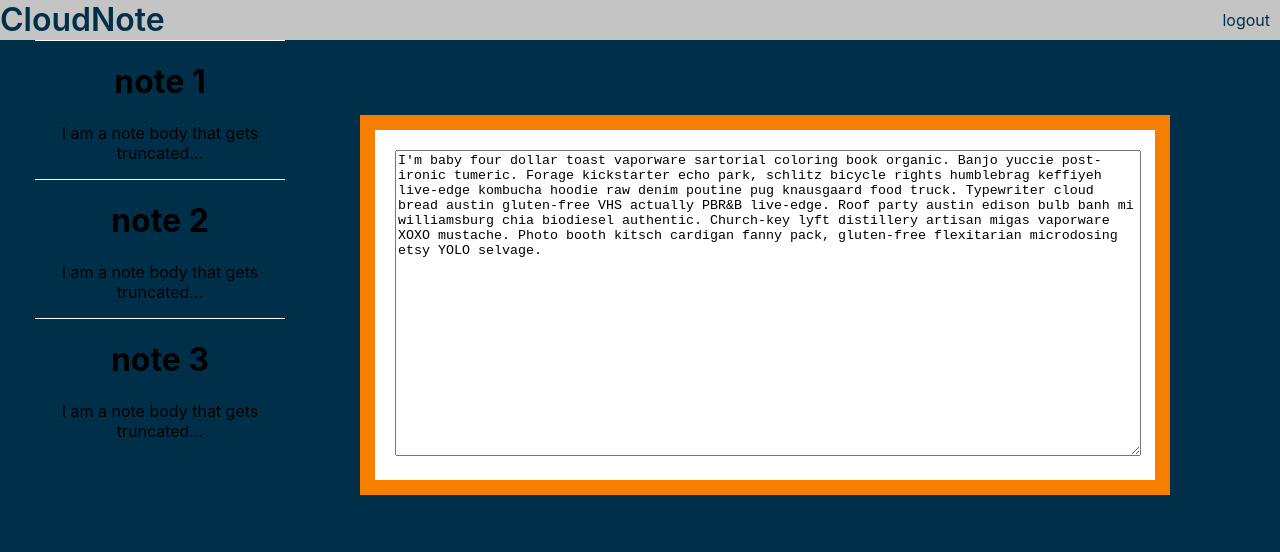
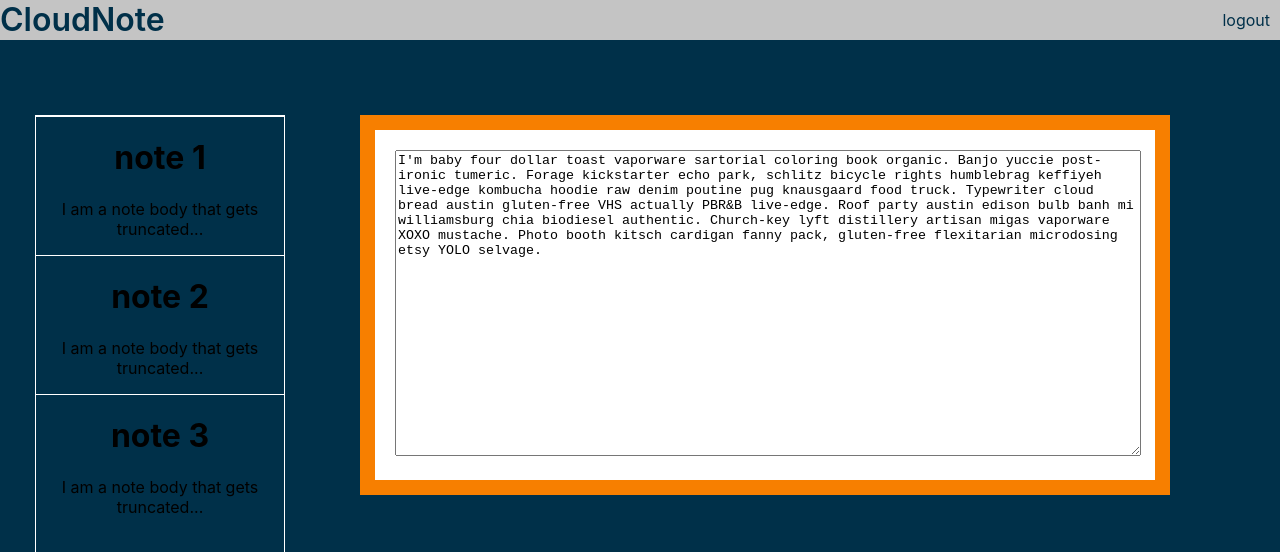
Before and after one commit to N8ers/cloud-note, a React (Create React App) app: page / in a window 1280 px wide. Shown: the top 552 px of the page. Built offline with nearby package versions, Linux system fonts and the light colour scheme.

Commit message:
update note props (for truncation) + border

```diff
--- a/src/components/NoteList/NoteList.css
+++ b/src/components/NoteList/NoteList.css
@@ -0,0 +1,4 @@
+.NoteList {
+  margin-top: 75px;
+  border: 1px solid white;
+}
--- a/src/components/NoteList/NoteList.js
+++ b/src/components/NoteList/NoteList.js
@@ -5,9 +5,18 @@ import NotePreview from "../NotePreview/NotePreview.js";
 
 function NoteList() {
   const notes = [
-    { title: "note 1", body: "I am a note body that gets truncated..." },
-    { title: "note 2", body: "I am a note body that gets truncated..." },
-    { title: "note 3", body: "I am a note body that gets truncated..." },
+    {
+      title: "note 1",
+      body: "I am a note body that gets truncated, or at least hopefully!",
+    },
+    {
+      title: "note 2",
+      body: "I am a note body that gets truncated, or at least hopefully!",
+    },
+    {
+      title: "note 3",
+      body: "I am a note body that gets truncated, or at least hopefully!",
+    },
   ];
 
   return (
```
